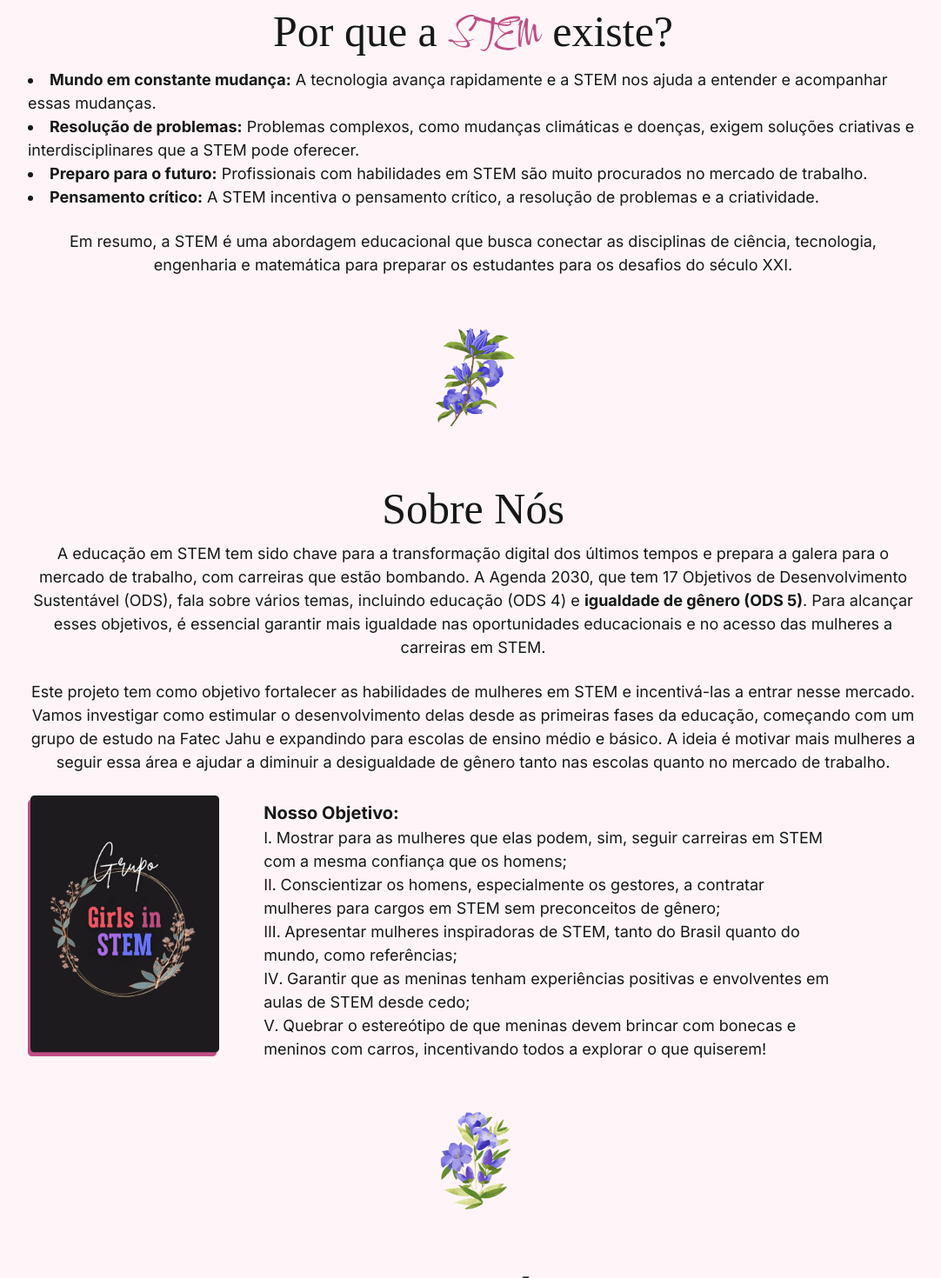
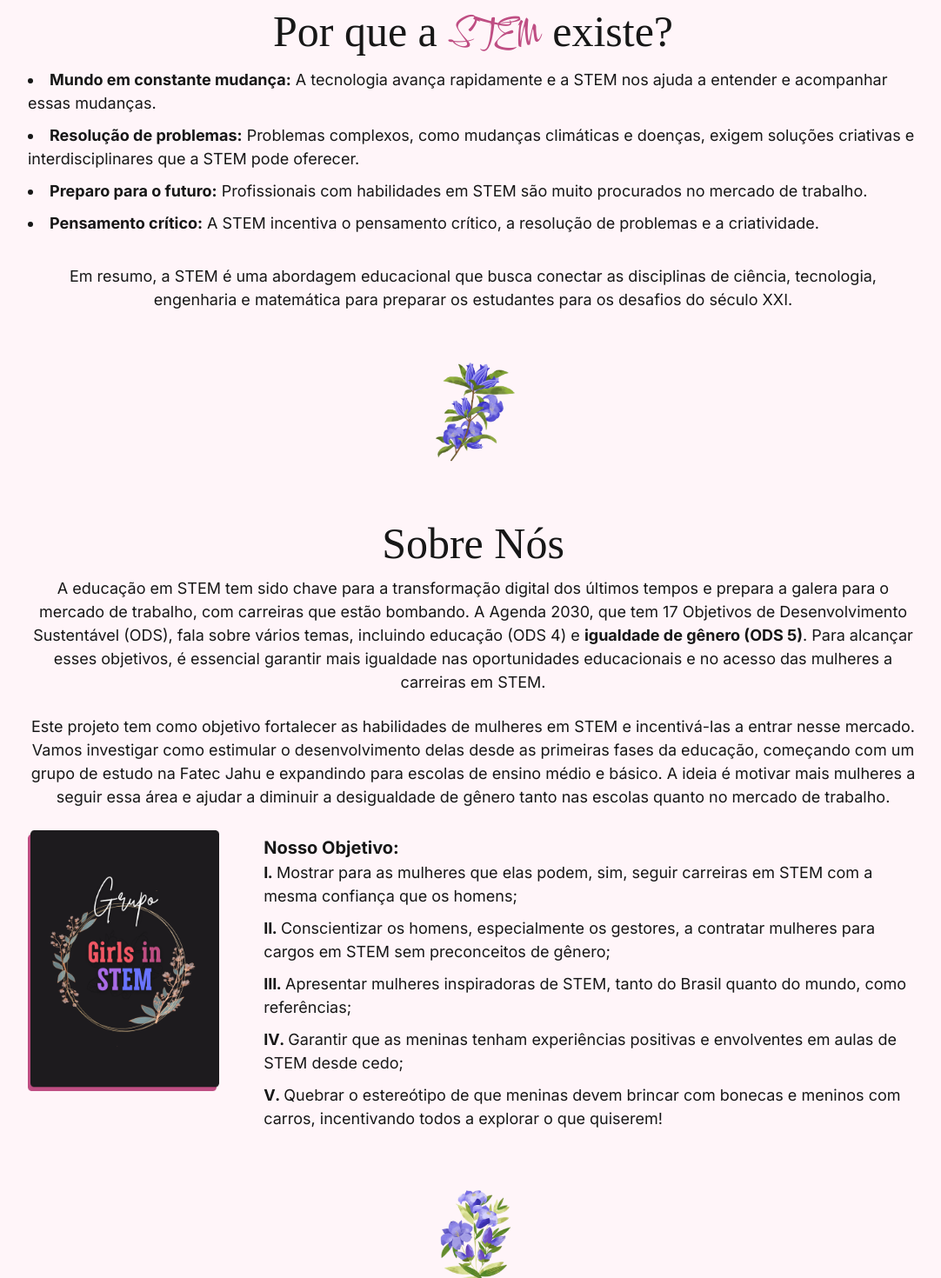
Before and after one commit to AlexiaCazale/project-siteGIS, a Next.js app: page / in a window 1280 px wide. Shown: the part 960-2430 px from the top of the page at 87% size, without its empty margins (96-1178 px from the left). Built offline with nearby package versions, Linux system fonts and the light colour scheme; a web font is replaced by a local one.

Commit message:
Alterando resolução de telas sm e 2xl

```diff
--- a/src/app/globals.css
+++ b/src/app/globals.css
@@ -43,5 +43,10 @@ html {
 }
 
 li{
-  font-size: 20px
+  font-size: 20px;
+  margin-bottom: 10px;
 }
+
+li::marker {
+  font-weight: bold;
+}
--- a/src/app/page.tsx
+++ b/src/app/page.tsx
@@ -36,7 +36,7 @@ export default function Home() {
               STEM
             </span>
           </h1>
-          <p className="2xl:text-[25px] lg:text-[18px] md:text-[14px]">
+          <p className="lg:text-[18px] md:text-[14px]">
             Um estudo para estimular e desenvolver competências em STEM
             (Ciência, Tecnologia, Engenharia e Matemática) nas diversas etapas
             do ensino!
@@ -47,7 +47,7 @@ export default function Home() {
           <button className="bg-gradient-to-r from-[#bf4e83e1] to-[#000a90d4] px-6 py-2 text-white uppercase font-bold rounded-md">
             <Link
               href="#aboutUs"
-              className="2xl:text-[25px] lg:text-[18px] md:text-[14px]"
+              className="  lg:text-[18px] md:text-[14px]"
             >
               Saiba mais
             </Link>
@@ -68,13 +68,13 @@ export default function Home() {
           O que é STEM?
         </h1>
         <div className="text-center">
-          <p className="2xl:text-[25px] lg:text-[18px] md:text-[14px] ml-[10%] mr-[10%]">
+          <p className="  lg:text-[18px] md:text-[14px] ml-[10%] mr-[10%]">
             STEM é uma sigla em inglês que significa Science, Technology,
             Engineering, and Mathematics. Em português, traduzimos como Ciência,
             Tecnologia, Engenharia e Matemática. Mas o que isso significa?
           </p>
           <br />
-          <p className="2xl:text-[25px] lg:text-[18px] md:text-[14px] ml-[10%] mr-[10%]">
+          <p className="  lg:text-[18px] md:text-[14px] ml-[10%] mr-[10%]">
             Imagine construir uma casa. Você precisa de um arquiteto
             (engenharia) para projetar a casa, um engenheiro civil para
             construir a estrutura, um eletricista (tecnologia) para instalar a
@@ -92,25 +92,25 @@ export default function Home() {
             </span>{" "}
             existe?
           </h4>
-          <li className="text-[16px] 2xl:text-[25px] xl:text-[18px] lg:text-[18px] md:text-[14px] ml-[10%] mr-[10%]">
+          <li className="text-[16px]   xl:text-[18px] lg:text-[18px] md:text-[14px] ml-[10%] mr-[10%]">
             <b>Mundo em constante mudança:</b> A tecnologia avança rapidamente e
             a STEM nos ajuda a entender e acompanhar essas mudanças.
           </li>
-          <li className="text-[16px] 2xl:text-[25px] xl:text-[18px] lg:text-[18px] md:text-[14px] ml-[10%] mr-[10%]">
+          <li className="text-[16px]   xl:text-[18px] lg:text-[18px] md:text-[14px] ml-[10%] mr-[10%]">
             <b>Resolução de problemas:</b> Problemas complexos, como mudanças
             climáticas e doenças, exigem soluções criativas e interdisciplinares
             que a STEM pode oferecer.
           </li>
-          <li className="text-[16px] 2xl:text-[25px] xl:text-[18px] lg:text-[18px] md:text-[14px] ml-[10%] mr-[10%]">
+          <li className="text-[16px]   xl:text-[18px] lg:text-[18px] md:text-[14px] ml-[10%] mr-[10%]">
             <b>Preparo para o futuro:</b> Profissionais com habilidades em STEM
             são muito procurados no mercado de trabalho.
           </li>
-          <li className="text-[16px] 2xl:text-[25px] xl:text-[18px] lg:text-[18px] md:text-[14px] ml-[10%] mr-[10%]">
+          <li className="text-[16px]   xl:text-[18px] lg:text-[18px] md:text-[14px] ml-[10%] mr-[10%]">
             <b>Pensamento crítico:</b> A STEM incentiva o pensamento crítico, a
             resolução de problemas e a criatividade.
           </li>{" "}
           <br />
-          <p className="text-[16px] text-center 2xl:text-[25px] lg:text-[18px] md:text-[14px] ml-[10%] mr-[10%]">
+          <p className="text-[16px] text-center   lg:text-[18px] md:text-[14px] ml-[10%] mr-[10%]">
             Em resumo, a STEM é uma abordagem educacional que busca conectar as
             disciplinas de ciência, tecnologia, engenharia e matemática para
             preparar os estudantes para os desafios do século XXI.
@@ -130,7 +130,7 @@ export default function Home() {
         <h1 className="font-bahianita text-[45px] text-center 2xl:text-[70px] xl:text-[50px] lg:text-[40px] md:text-[30px]">
           Sobre Nós
         </h1>
-        <p className="text-center 2xl:text-[25px] lg:text-[18px] md:text-[14px] ml-[10%] mr-[10%]">
+        <p className="text-center   lg:text-[18px] md:text-[14px] ml-[10%] mr-[10%]">
           A educação em STEM tem sido chave para a transformação digital dos
           últimos tempos e prepara a galera para o mercado de trabalho, com
           carreiras que estão bombando. A Agenda 2030, que tem 17 Objetivos de
@@ -140,7 +140,7 @@ export default function Home() {
           educacionais e no acesso das mulheres a carreiras em STEM.
         </p>
         <br />
-        <p className="text-center 2xl:text-[25px] lg:text-[18px] md:text-[14px] ml-[10%] mr-[10%] mb-[15px]">
+        <p className="text-center   lg:text-[18px] md:text-[14px] ml-[10%] mr-[10%] mb-[15px]">
           Este projeto tem como objetivo fortalecer as habilidades de mulheres
           em STEM e incentivá-las a entrar nesse mercado. Vamos investigar como
           estimular o desenvolvimento delas desde as primeiras fases da
@@ -154,31 +154,31 @@ export default function Home() {
             <Image
               src={GroupSTEM}
               alt="STEM"
-              className="w-[200px] ml-auto mr-auto 2xl:w-[350px] xl:w-[220px] lg:w-[230px] lg:h-[300px]"
+              className="w-[200px] ml-auto mr-auto xl:w-[220px] lg:w-[230px] lg:h-[300px]"
             />
 
-            <div className="text-center 2xl, xl, lg, md:text-start  ml-[5%] mr-[10%] list-inside upper-roman">
-              <h2 className="text-[20px] mt-[5px] 2xl:text-[30px] xl:text-[20px] lg:text-[20px] md:text-[13px] font-bold">
+            <div className="text-start 2xl, xl, lg, md:text-start md:ml-[5%] list-inside upper-roman">
+              <h2 className="text-center md:text-start text-[20px] mt-[5px] 2xl:text-[30px] xl:text-[20px] lg:text-[20px] md:text-[13px] font-bold">
                 Nosso Objetivo:{" "}
               </h2>
 
-              <li className="text-[16px] 2xl:text-[25px] xl:text-[18px] lg:text-[18px] md:text-[14px]">
+              <li className="text-[16px] xl:text-[18px] lg:text-[18px] md:text-[14px]">
                 Mostrar para as mulheres que elas podem, sim, seguir carreiras
                 em STEM com a mesma confiança que os homens;
               </li>
-              <li className="text-[16px] 2xl:text-[25px] xl:text-[18px] lg:text-[18px] md:text-[14px]">
+              <li className="text-[16px]   xl:text-[18px] lg:text-[18px] md:text-[14px]">
                 Conscientizar os homens, especialmente os gestores, a contratar
                 mulheres para cargos em STEM sem preconceitos de gênero;
               </li>
-              <li className="text-[16px] 2xl:text-[25px] xl:text-[18px] lg:text-[18px] md:text-[14px]">
+              <li className="text-[16px]   xl:text-[18px] lg:text-[18px] md:text-[14px]">
                 Apresentar mulheres inspiradoras de STEM, tanto do Brasil quanto
                 do mundo, como referências;
               </li>
-              <li className="text-[16px] 2xl:text-[25px] xl:text-[18px] lg:text-[18px] md:text-[14px]">
+              <li className="text-[16px]   xl:text-[18px] lg:text-[18px] md:text-[14px]">
                 Garantir que as meninas tenham experiências positivas e
                 envolventes em aulas de STEM desde cedo;
               </li>
-              <li className="text-[16px] 2xl:text-[25px] xl:text-[18px] lg:text-[18px] md:text-[14px]">
+              <li className="text-[16px]   xl:text-[18px] lg:text-[18px] md:text-[14px]">
                 Quebrar o estereótipo de que meninas devem brincar com bonecas e
                 meninos com carros, incentivando todos a explorar o que
                 quiserem!
@@ -208,7 +208,7 @@ export default function Home() {
           />
         </div>
         <div className="text-center mr-[10%] ml-[10%]">
-          <p className="2xl:text-[25px] lg:text-[18px] md:text-[14px]">
+          <p className="  lg:text-[18px] md:text-[14px]">
             A FATEC Jahu é uma instituição pública de ensino superior localizada
             na cidade de Jaú, interior de São Paulo, e oferece cursos de
             graduação tecnológica em áreas como Análise e Desenvolvimento de
@@ -217,7 +217,7 @@ export default function Home() {
             habilidades práticas e teóricas voltadas para o mercado de trabalho.
           </p>{" "}
           <br />
-          <p className="2xl:text-[25px] lg:text-[18px] md:text-[14px]">
+          <p className="  lg:text-[18px] md:text-[14px]">
             A faculdade é parte do Sistema FATEC, vinculado ao Centro Paula
             Souza, e foca em uma formação que integra teoria e prática, com
             infraestrutura moderna, incluindo salas de aula e laboratórios
@@ -226,7 +226,7 @@ export default function Home() {
             alunos uma experiência mais próxima do mercado profissional.
           </p>{" "}
           <br />
-          <p className="2xl:text-[25px] lg:text-[18px] md:text-[14px]">
+          <p className="  lg:text-[18px] md:text-[14px]">
             Com um corpo docente qualificado e uma abordagem pedagógica centrada
             no desenvolvimento de competências técnicas, a FATEC Jahu prepara os
             alunos para enfrentar os desafios do mercado de trabalho em setores
@@ -262,7 +262,7 @@ export default function Home() {
                         width={160}
                         height={210}
                       />
-                      <h3 className="absolute  inset-0 flex items-center justify-center font-arya text-[25px] text-center text-black font-bold uppercase justify-center">
+                      <h3 className="absolute inset-0 flex items-center justify-center font-arya text-[25px] text-center text-black font-bold uppercase justify-center">
                         {project.name}
                       </h3>
                     </div>
```
